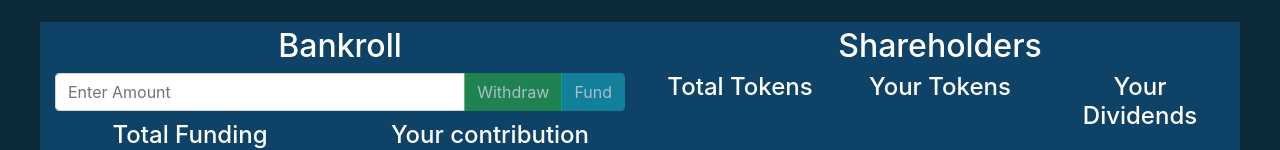
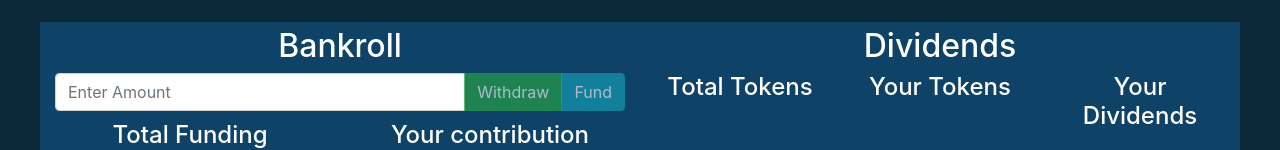
Before and after one commit to play-dapps/P3XSlots, a plain HTML site: page index.html in a window 1280 px wide. Shown: the part 913-1063 px from the top of the page. Drawn offline with nearby package versions, Linux system fonts and the light colour scheme.

Commit message:
Add files via upload

```diff
--- a/index.html
+++ b/index.html
@@ -366,7 +366,7 @@
 			<div class="col-12 col-lg-6" style="padding-top:5px;padding-bottom:10px">
                 <div class="row">
                     <div class="col-12">
-                        <h2>Shareholders</h2>
+                        <h2>Dividends</h2>
                     </div>
                 </div>
 				<div class="row">
```
